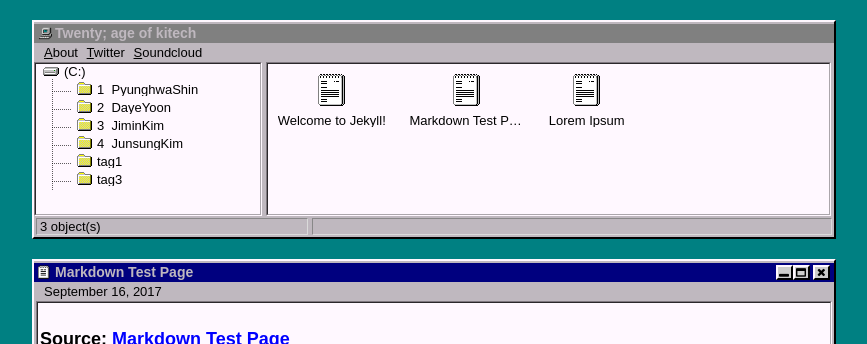
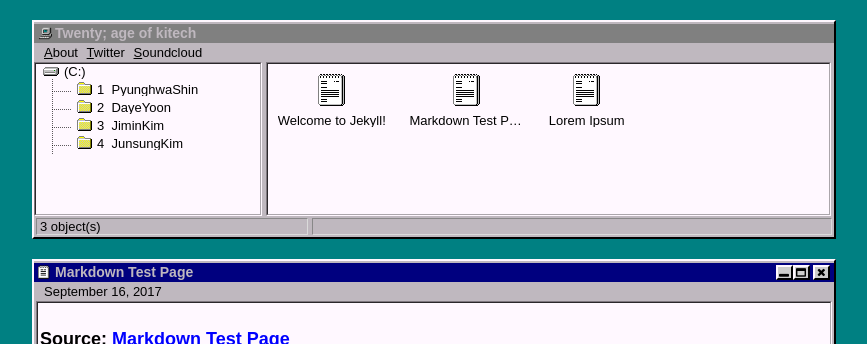
Before and after one commit to twenty-kitech/twenty-kitech.github.io, a Jekyll site: the page built from _posts/2017-09-16-markdown-test-page.md, in a window 1280 px wide. Shown: the top 344 px of the page, without its empty margins (206-1073 px from the left). Built offline with Jekyll 4.4.1, drawn with Linux system fonts in a browser that asks for light colours.

Commit message:
Update 2017-09-16-markdown-test-page.md

```diff
--- a/_posts/2017-09-16-markdown-test-page.md
+++ b/_posts/2017-09-16-markdown-test-page.md
@@ -1,7 +1,7 @@
 ---
 layout: default
 title: "Markdown Test Page"
-tags: tag1 tag3
+tags: 1_PyunghwaShin 2_DayeYoon
 ---
 
 ## Source: [Markdown Test Page](https://github.com/fullpipe/markdown-test-page)
```
